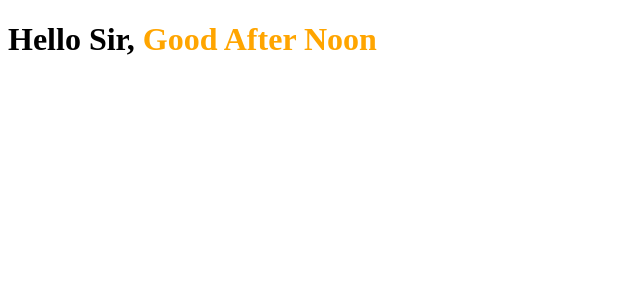
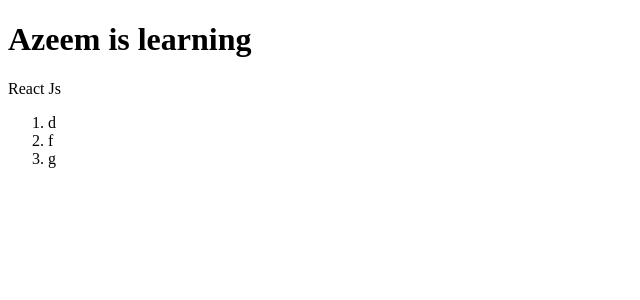
Before and after one commit to HafizAzeem/Live-Covid-Tracker, a React (Create React App) app: page / in a window 1280 px wide. Shown: the top 300 px of the page, without its empty margins (0-640 px from the left). Built offline with nearby package versions, Linux system fonts and the light colour scheme.

Commit message:
components

```diff
--- /dev/null
+++ b/src/App.jsx
@@ -0,0 +1,15 @@
+import React from "react";
+import Heading from "./Heading";
+import Para from "./Para";
+import List from "./List";
+
+function App(){
+        return(
+                <>
+                        <Heading/>
+                        <Para/>
+                        <List/>
+                </>
+        )
+}
+export default App
--- /dev/null
+++ b/src/Heading.jsx
@@ -0,0 +1,6 @@
+import React from "react";
+
+function Heading(){
+        return        <h1>Azeem is learning </h1>
+}
+export default Heading
--- /dev/null
+++ b/src/List.jsx
@@ -0,0 +1,12 @@
+import React from "react";
+
+function List(){
+        return  (
+        <ol>
+        <li>d</li>
+        <li>f</li>
+        <li>g</li>
+       </ol>
+        )
+}
+export default List
--- /dev/null
+++ b/src/Para.jsx
@@ -0,0 +1,8 @@
+import React from "react";
+
+function Para(){
+        return <p>React Js </p>
+
+}
+
+export default Para
--- a/src/index.js
+++ b/src/index.js
@@ -1,26 +1,9 @@
 import React from "react";
-import ReactDOM from "react-dom";
-
-let currentDate= new Date(2022,2,22,15);
-
-  currentDate= currentDate.getHours();
-  let greetings=''
-  const cssStyle= {
-
-  }
-  if(currentDate>= 1 && currentDate< 12){
-        greetings= 'Good Morning'
-        cssStyle.color='green'
-  }else if(currentDate>=12 && currentDate<16){
-        greetings= 'Good After Noon'
-        cssStyle.color='orange'
-  }else{
-        greetings= "Good Night"
-        cssStyle.color='black'
-  }
+import  ReactDOM from "react-dom";
+import App from "./App";
 ReactDOM.render(
-        <>
-           <h1>Hello Sir, <span style={cssStyle}>{greetings}</span></h1>
-        </>,
-        document.getElementById('root')
-);
+      <>
+           <App/>
+      </>,
+      document.getElementById('root')
+)
```
Also changed, not shown: src/App-old.js (renamed from src/App.js).
